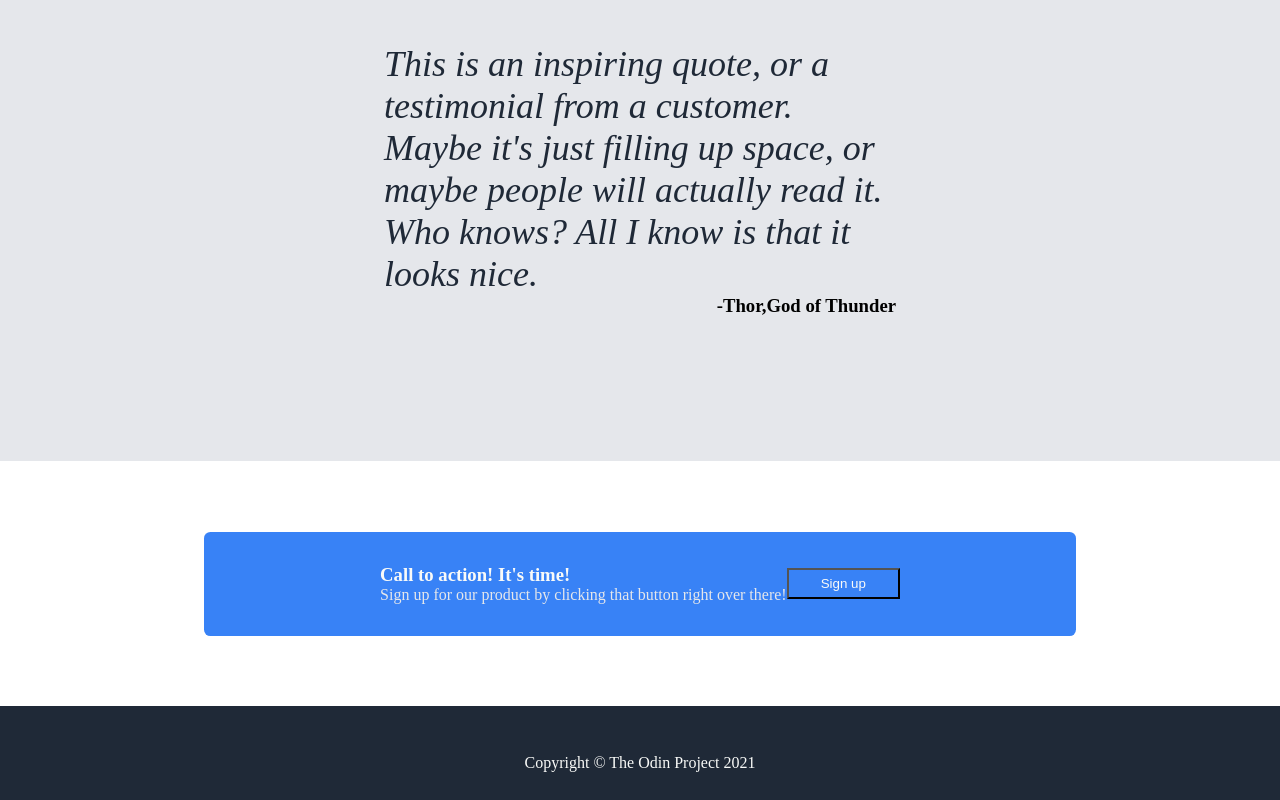
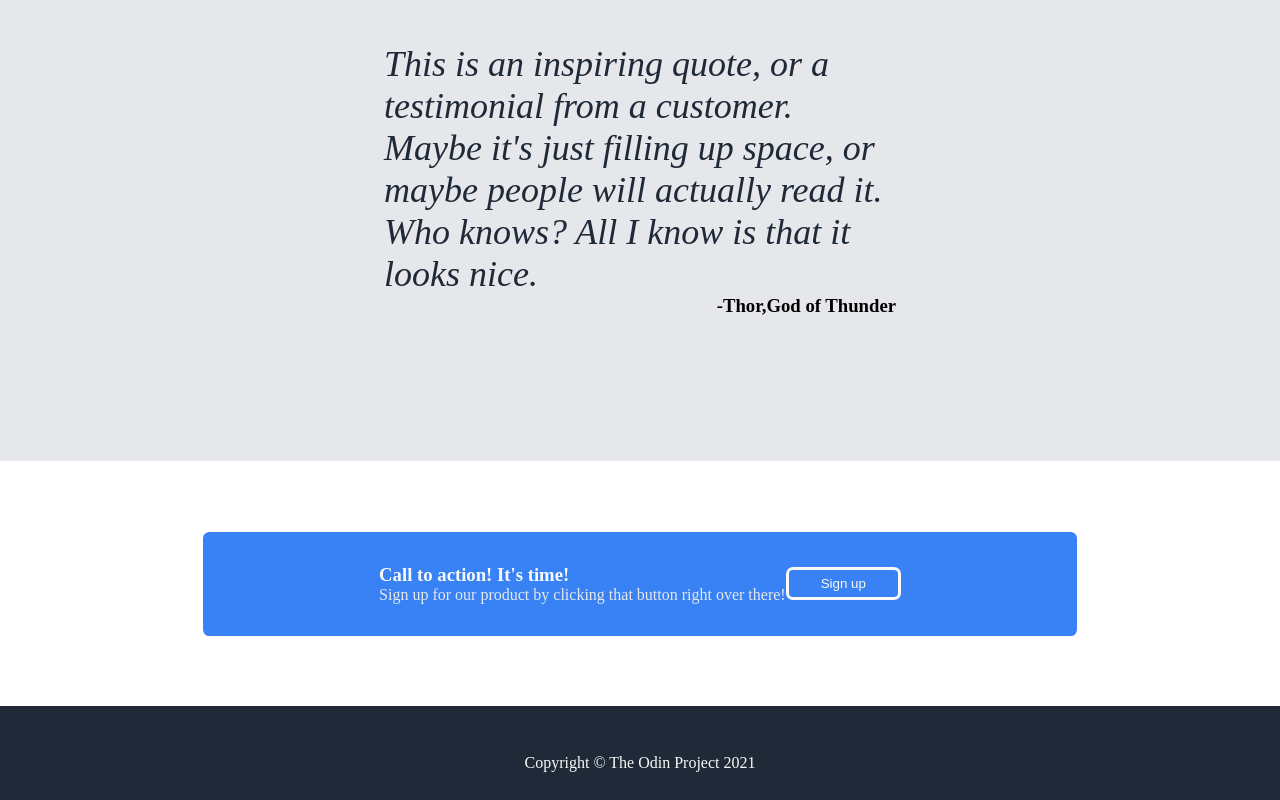
Before and after one commit to bignosecss/LandingPage, a plain HTML site: page index.html in a window 1280 px wide. Shown: the part 1281-2081 px from the top of the page. Drawn offline with Linux system fonts and the light colour scheme.

Commit message:
Add details to button

```diff
--- a/css/style.css
+++ b/css/style.css
@@ -66,11 +66,10 @@
     padding-bottom: .6rem;
 }
 
-.signup button{
+.signup-btn1 {
     background-color: #3882f6;
     color: #f9faf8;
     padding: 8px 24px;
-    border: none;
     border-radius: 7px;
 }
 
@@ -162,7 +161,7 @@
 }
 
 .call-text h3,
-.signup-btn button {
+.signup-btn2 {
     color: #f9faf8;
 }
 
@@ -170,9 +169,11 @@
     color: #e5e7eb;
 }
 
-.signup-btn button {
+.signup-btn2 {
     background-color: #3882f6;
     padding: .4rem 2rem;
+    border: #f9faf8 solid;
+    border-radius: 7px;
 }
 
 /* CSS of footer */
--- a/index.html
+++ b/index.html
@@ -36,9 +36,7 @@
                             contrast
                         </p>
                     </div>
-                    <div class="signup">
-                        <button>Sign up</button>
-                    </div>
+                    <button class="signup-btn1">Sign up</button>
                 </div>
                 <div class="image">
                     <img src="../image/placeholder.jpg"
@@ -118,9 +116,7 @@
                         button right over there!
                     </p>
                 </div>
-                <div class="signup-btn">
-                    <button>Sign up</button>
-                </div>
+                <button class="signup-btn2">Sign up</button>
             </div>
         </div>
     </div>
```
